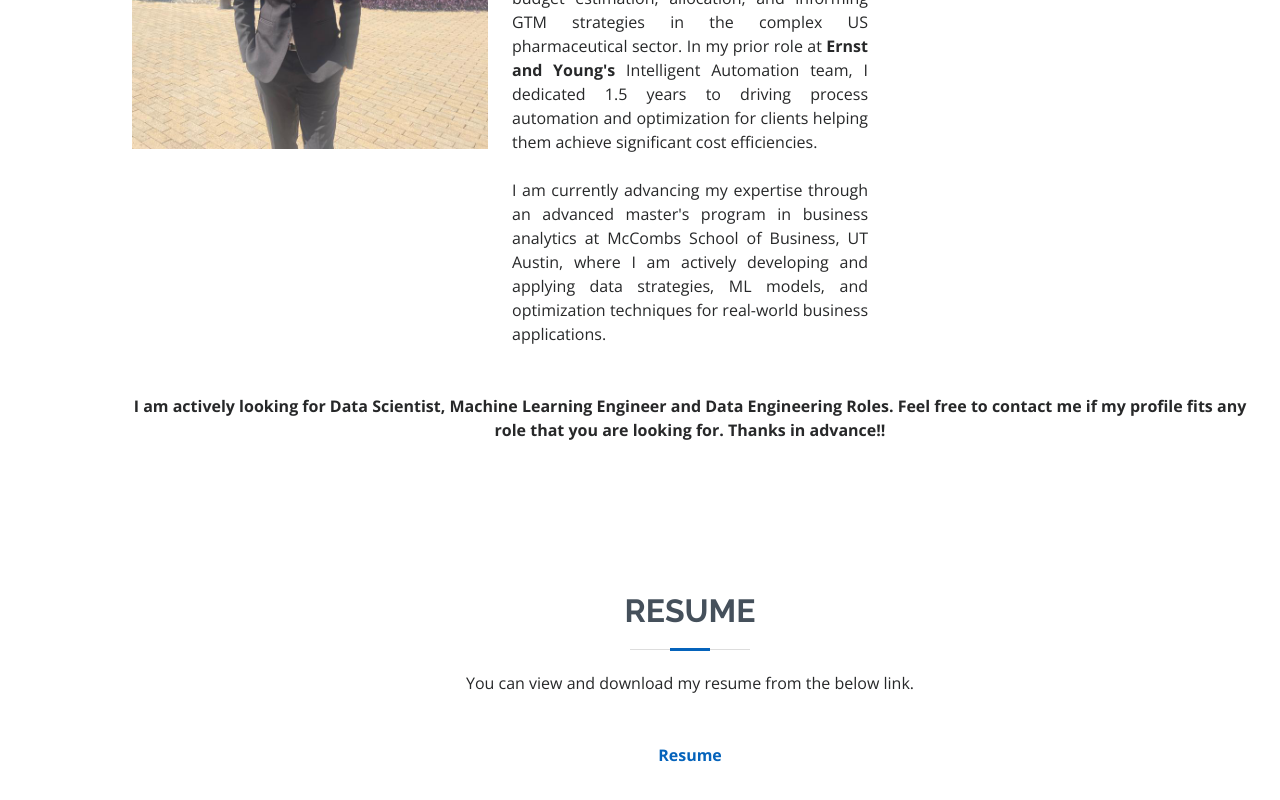
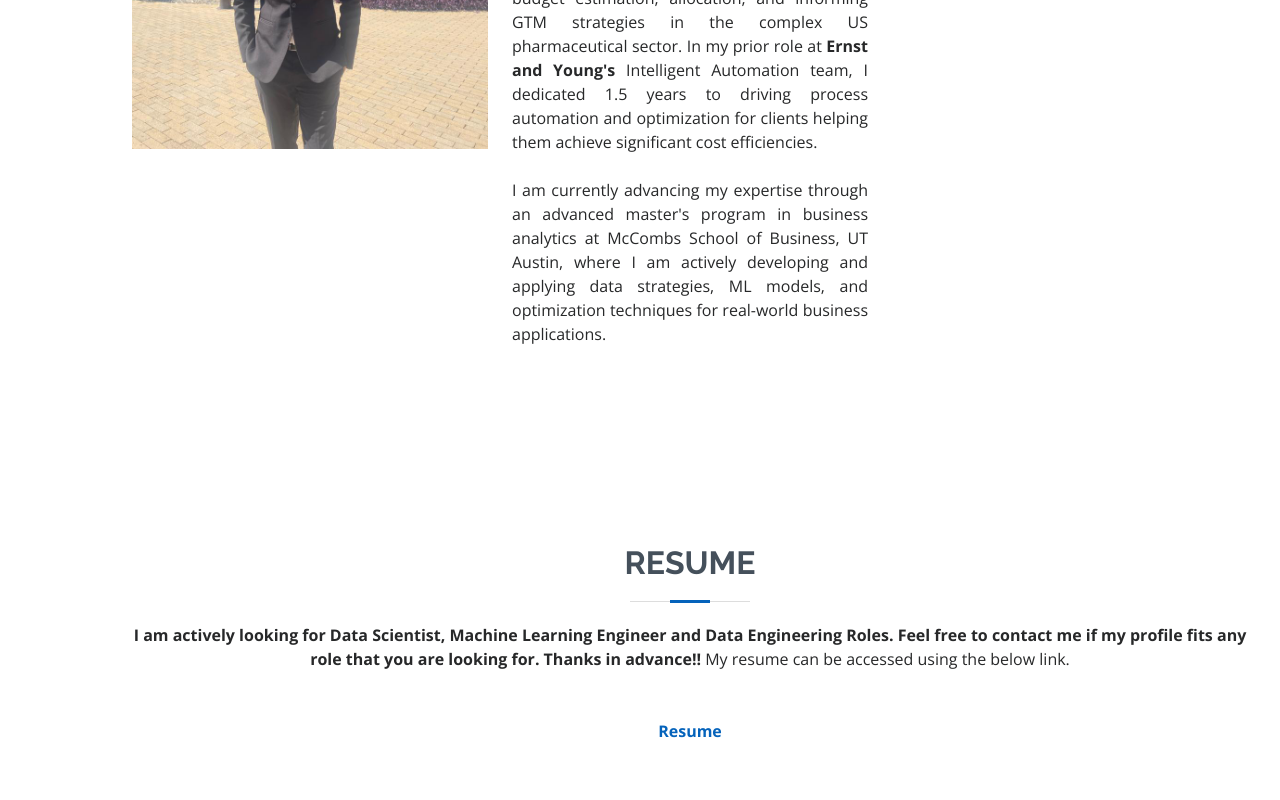
Before and after one commit to MayankG96/MayankG96.github.io, a plain HTML site: page index.html in a window 1280 px wide. Shown: the part 1264-2064 px from the top of the page. Drawn offline with nearby package versions, Linux system fonts and the light colour scheme.

Commit message:
Update index.html

```diff
--- a/index.html
+++ b/index.html
@@ -61,7 +61,7 @@
   <section id="hero" class="d-flex flex-column justify-content-center">
     <div class="container" data-aos="zoom-in" data-aos-delay="100">
       <h1>Mayank Gupta</h1>
-      <p>I'm a <span class="typed" data-typed-items="Data Driven & Business Focussed Professional, Analytical Thinker, Problem Solver"></span></p>
+      <p>I'm a <span class="typed" data-typed-items="Data Driven and Business Focussed Professional, Analytical Thinker, Problem Solver"></span></p>
       <div class="social-links">
         <a href="https://www.linkedin.com/in/mayankg96/" target="_blank" class="linkedin"><i class="bx bxl-linkedin"></i></a>
         <a href="https://github.com/MayankG96" target="_blank" class="github"><i class="bx bxl-github"></i></a>
@@ -103,9 +103,7 @@
                 </ul> -->
               </div>
             </div>
-            <p><br></br><b>
-              I am actively looking for Data Scientist, Machine Learning Engineer and Data Engineering Roles. Feel free to contact me if my profile fits any role that you are looking for. Thanks in advance!!
-            </b></p>
+            <p><br></br></p>
           </div>
         </div>
 
@@ -119,11 +117,14 @@
 
         <div class="section-title">
           <h2>Resume</h2>
-          <p>You can view and download my resume from the below link.</p>
+          <p><b>I am actively looking for Data Scientist, Machine Learning Engineer and Data Engineering Roles. Feel free to contact me if my profile fits any role that you are looking for. Thanks in advance!!
+            </b>
+          My resume can be accessed using the below link.</p>
           <br></br>
           <p>
-          <a href="https://drive.google.com/file/d/1HmqtBO1p9GLARlqbQ2AYoXJg90Z-F1MT/view?usp=share_link" class="resume" target="_blank"><strong>Resume</strong></a>
-        </p>
+          <a href="https://drive.google.com/file/d/1qc3yzlWC8KpkT_V7hAYEeq52ZP3LQTou/view?usp=sharing" class="resume" target="_blank"><strong>Resume</strong></a>
+
+          </p>
         </div>
 
       </div>
```
